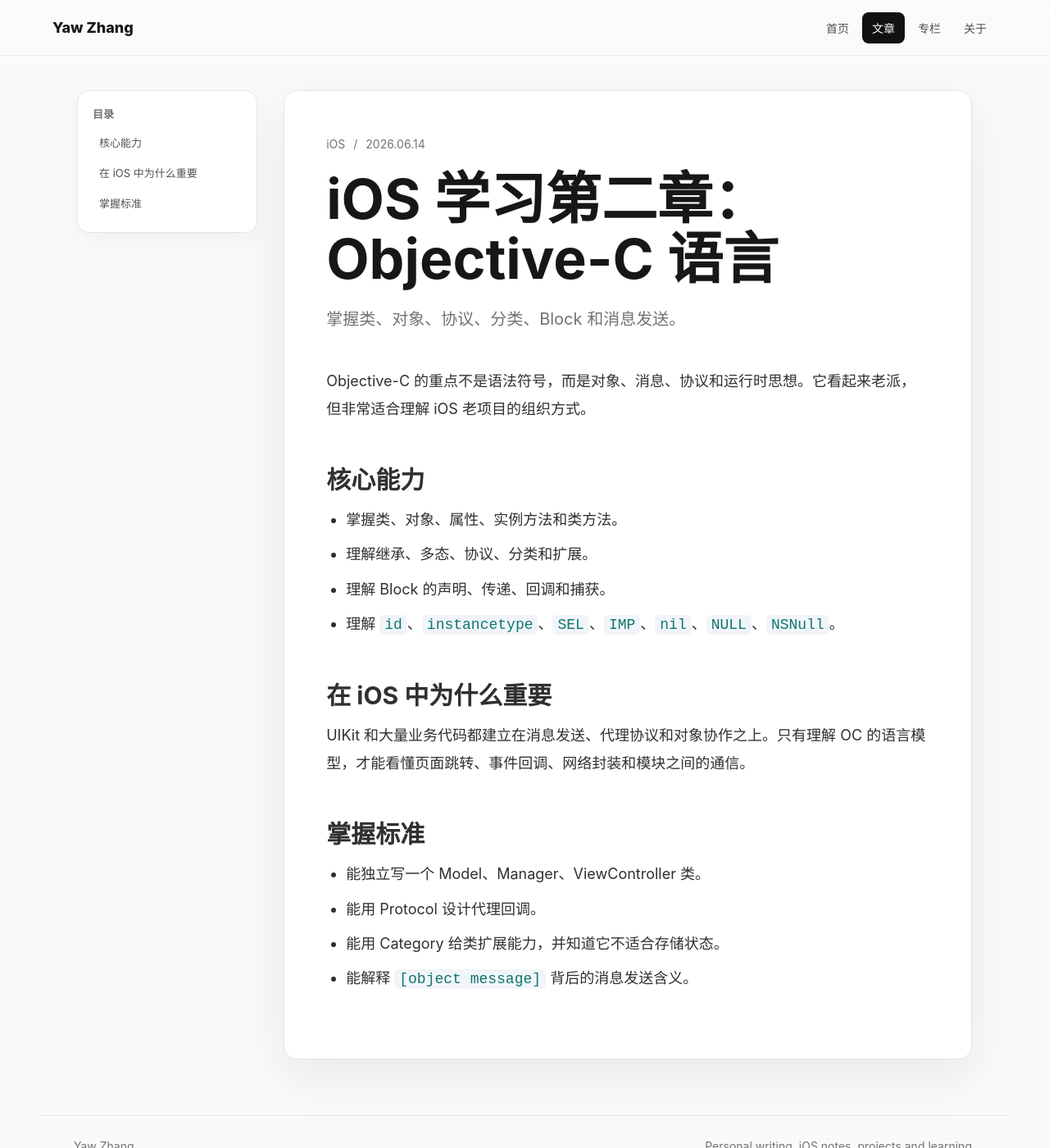
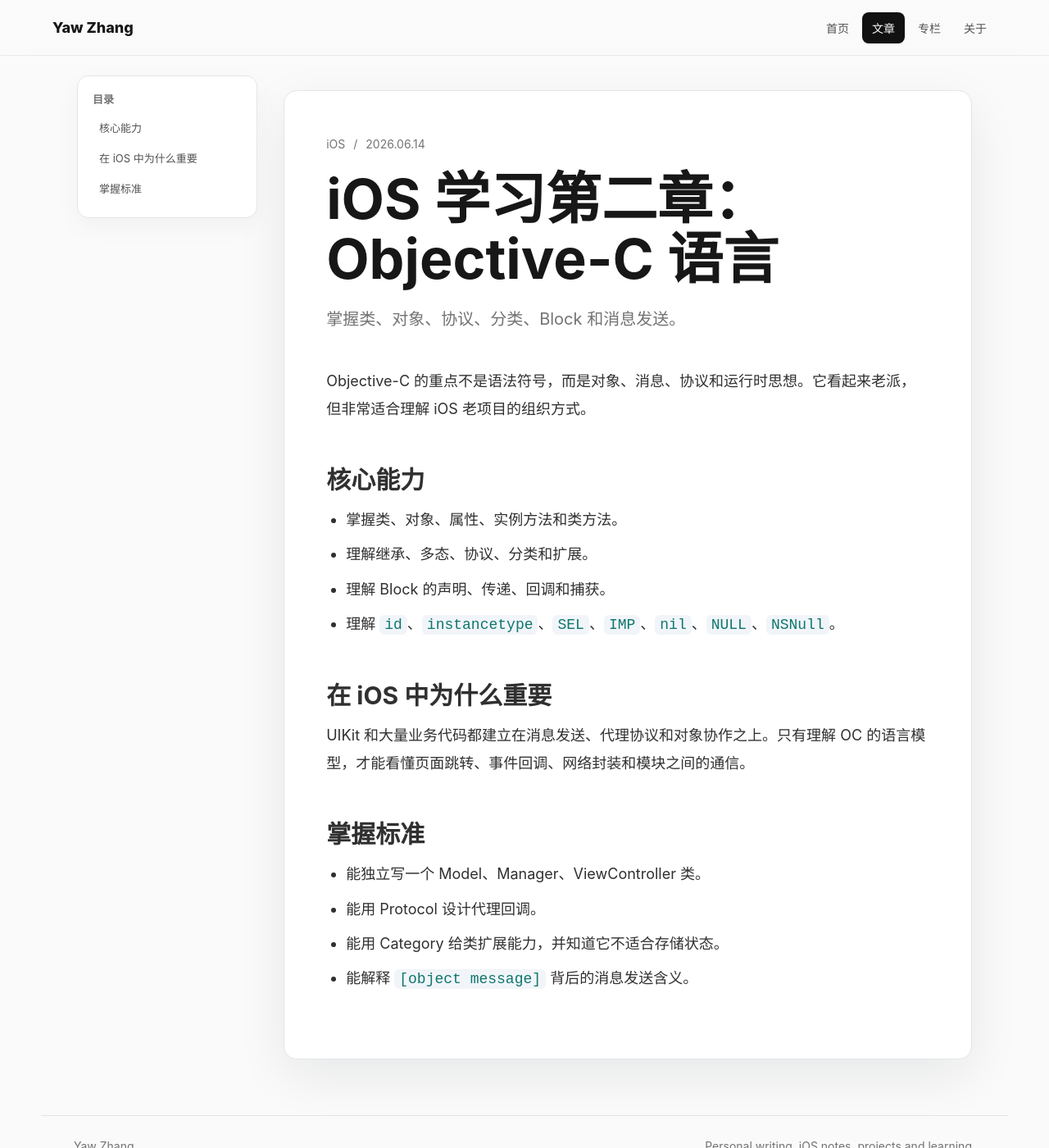
Before and after one commit to YawZhang/blob, a Jekyll site: the page built from _posts/2026-06-14-ios-objective-c-language.md, in a window 1280 px wide and 1400 px high. Shown: the whole window at 82% size. Built offline with Jekyll 4.4.1, drawn with Linux system fonts in a browser that asks for light colours.

Commit message:
Fix fixed toc layout without covering article

```diff
--- a/_layouts/default.html
+++ b/_layouts/default.html
@@ -285,6 +285,10 @@
         justify-content: center;
         min-width: 0;
       }
+      .toc-rail {
+        width: 220px;
+        min-width: 0;
+      }
       .toc {
         position: sticky;
         top: 92px;
@@ -297,8 +301,9 @@
         box-shadow: 0 10px 30px rgba(15, 23, 42, 0.04);
       }
       .toc-desktop {
-        position: sticky;
+        position: fixed;
         top: 92px;
+        left: max(20px, calc((100vw - 1092px) / 2));
         width: 220px;
         z-index: 10;
       }
@@ -478,6 +483,9 @@
           grid-template-columns: minmax(0, 1fr);
           gap: 0;
         }
+        .toc-rail {
+          display: none;
+        }
         .toc-desktop {
           display: none;
           position: static;
--- a/_layouts/post.html
+++ b/_layouts/post.html
@@ -25,10 +25,12 @@
 <main class="post-page">
   <div class="post-shell">
     {% if toc_items != '' %}
-      <aside class="toc toc-desktop" aria-label="文章目录">
-        <p class="toc-title">目录</p>
-        <ol>{{ toc_items }}</ol>
-      </aside>
+      <div class="toc-rail">
+        <aside class="toc toc-desktop" aria-label="文章目录">
+          <p class="toc-title">目录</p>
+          <ol>{{ toc_items }}</ol>
+        </aside>
+      </div>
     {% endif %}
 
   <article class="article">
```
